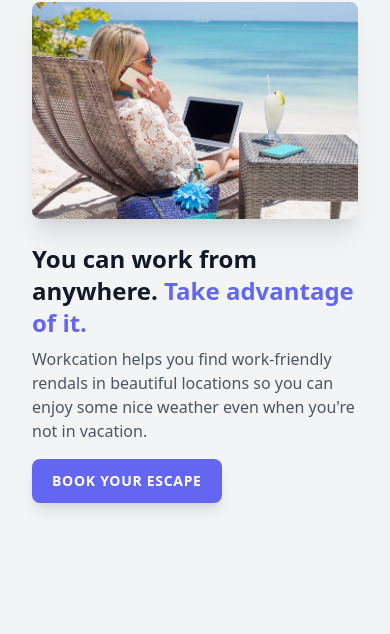
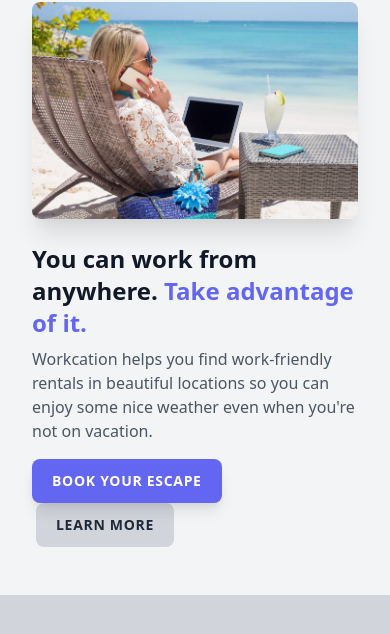
Before and after one commit to leinadpy/tailwindcss, a website built with Vite: page index.html in a window 390 px wide. Shown: the part 110-744 px from the top of the page. Built offline with nearby package versions, Linux system fonts and the light colour scheme.

Commit message:
video 5 min 2:38

```diff
--- a/css/tailwind.css
+++ b/css/tailwind.css
@@ -1,3 +1,14 @@
 @tailwind base;
 @tailwind components;
 @tailwind utilities;
+@layer components {
+    .btn {
+        @apply inline-block px-5 py-3 rounded-lg focus:outline-none focus:ring focus:ring-offset-2 uppercase tracking-wider font-semibold text-sm sm:text-base;
+    }
+    .btn-primary {
+        @apply bg-indigo-500 text-white hover:bg-indigo-400 focus:ring-indigo-500 focus:ring-opacity-50 active:bg-indigo-600;
+    }
+    .btn-secondary {
+        @apply bg-gray-300 text-gray-800 hover:bg-gray-200 focus:ring-gray-300 focus:ring-opacity-50 active:bg-gray-400;
+    }
+}
--- a/index.html
+++ b/index.html
@@ -5,14 +5,14 @@
     <meta http-equiv="X-UA-Compatible" content="IE=edge" />
     <meta name="viewport" content="width=device-width, initial-scale=1.0" />
     <title>Document</title>
-    <link href="/css/tailwind.css" rel="stylesheet" />
+    <link rel="stylesheet" href="/css/tailwind.css" />
   </head>
-  <body class="bg-gray-100">
-    <div class="grid lg:grid-cols-2 2xl:grid-cols-5">
+  <body class="bg-gray-300">
+    <div class="bg-gray-100 grid lg:grid-cols-2 2xl:grid-cols-5">
       <div
         class="px-8 py-12 max-w-md mx-auto sm:max-w-xl lg:px-12 lg:py-24 lg:max-w-full xl:mr-0 2xl:col-span-2"
       >
-        <div class="xl: max-w-xl">
+        <div class="xl:max-w-xl">
           <img class="h-10" src="/img/logo.svg" alt="Workcation" />
           <img
             class="mt-6 rounded-lg shadow-xl sm:mt-8 sm:h-64 sm:w-full sm:object-cover object-center lg:hidden"
@@ -20,23 +20,23 @@
             alt="Woman workcationing on the beach"
           />
           <h1
-            class="mt-6 text-2xl font-bold text-gray-900 sm:mt-8 sm:text-4xl lg:text-3xl xl:"
+            class="mt-6 text-2xl font-bold text-gray-900 sm:mt-8 sm:text-4xl lg:text-3xl xl:text-4xl"
           >
             You can work from anywhere.
             <br class="hidden lg:inline" />
             <span class="text-indigo-500">Take advantage of it.</span>
           </h1>
           <p class="mt-2 text-gray-600 sm:mt-4 sm:text-xl">
-            Workcation helps you find work-friendly rendals in beautiful
-            locations so you can enjoy some nice weather even when you're not in
-            vacation.
+            Workcation helps you find work-friendly rentals in beautiful locations so you can enjoy
+            some nice weather even when you're not on vacation.
           </p>
-          <div class="mt-4 sm:mt-6">
+          <div class="mt-4 space-x-1 space-x-1 sm:mt-6">
             <a
-              class="inline-block px-5 py-3 rounded-lg shadow-lg bg-indigo-500 text-white uppercase tracking-wider font-semibold text-sm sm:text-base"
+              class="btn btn-primary shadow-lg transform transition hover:-translate-y-0.5"
               href="#"
               >Book your escape</a
             >
+            <a class="btn btn-secondary" href="#">Learn more</a>
           </div>
         </div>
       </div>
--- a/tailwind.config.js
+++ b/tailwind.config.js
@@ -5,7 +5,9 @@
     extend: {},
   },
   variants: {
-    extend: {},
+    extend: {
+      backgroundColor: ["active"],
+    },
   },
   plugins: [],
-}
+};
```
